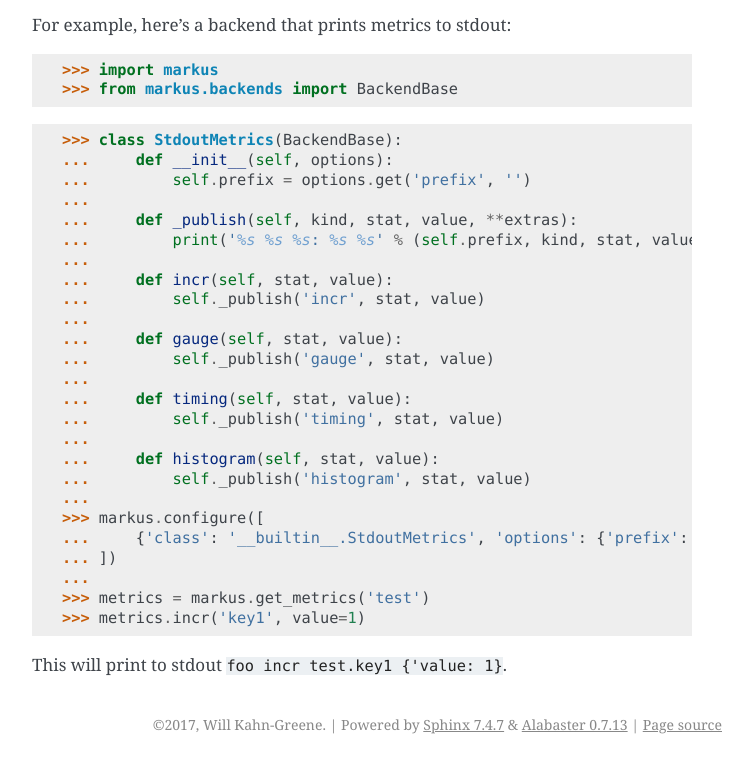
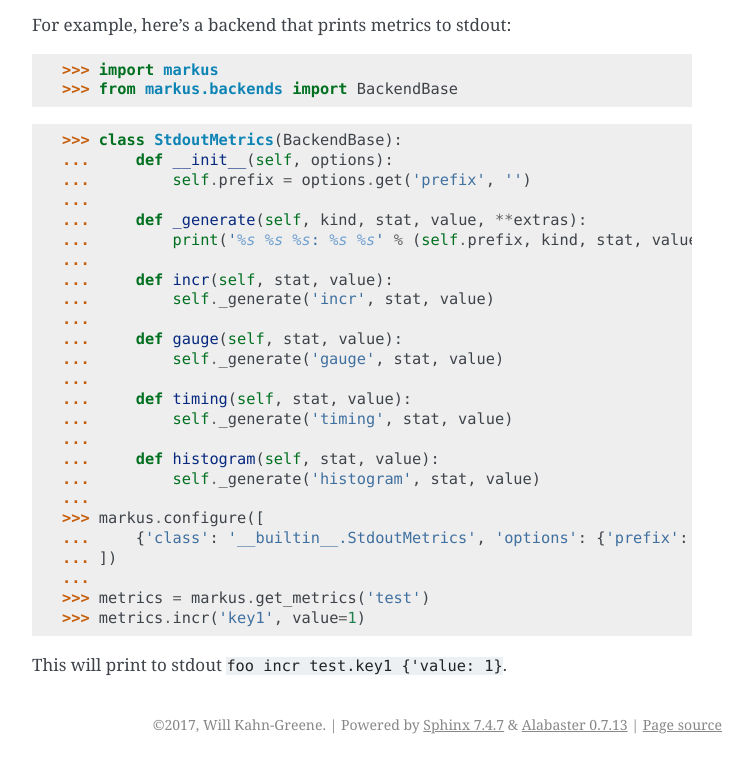
Before and after one commit to willkg/markus, a Sphinx documentation site: the page built from docs/backends.rst, in a window 1280 px wide, cut to the strip 994-1758 px from the top of the page. Shown: the whole strip, without its empty margins (388-1140 px from the left). Built offline with Sphinx 7.4.7, drawn with Linux system fonts in a browser that asks for light colours.

Commit message:
Improve docs
* clean up use of "publish" vs. "generate"
* update text that used concepts from the original Antenna implementation
* improve some text that was meh

```diff
--- a/README.rst
+++ b/README.rst
@@ -18,7 +18,7 @@
 
 * providing multiple backends (Datadog statsd, logging, and so on) for sending
   data to multiple places
-* supports sending metrics to multiple backends
+* sending metrics to multiple backends
 * providing a testing framework for easy testing
 * providing a decoupled infrastructure making it easier to use metrics without
   having to worry about making sure your metrics client is configured and
--- a/docs/backends.rst
+++ b/docs/backends.rst
@@ -54,20 +54,20 @@
     ...     def __init__(self, options):
     ...         self.prefix = options.get('prefix', '')
     ...
-    ...     def _publish(self, kind, stat, value, **extras):
+    ...     def _generate(self, kind, stat, value, **extras):
     ...         print('%s %s %s: %s %s' % (self.prefix, kind, stat, value, extras))
     ...
     ...     def incr(self, stat, value):
-    ...         self._publish('incr', stat, value)
+    ...         self._generate('incr', stat, value)
     ...
     ...     def gauge(self, stat, value):
-    ...         self._publish('gauge', stat, value)
+    ...         self._generate('gauge', stat, value)
     ...
     ...     def timing(self, stat, value):
-    ...         self._publish('timing', stat, value)
+    ...         self._generate('timing', stat, value)
     ...
     ...     def histogram(self, stat, value):
-    ...         self._publish('histogram', stat, value)
+    ...         self._generate('histogram', stat, value)
     ...
     >>> markus.configure([
     ...     {'class': '__builtin__.StdoutMetrics', 'options': {'prefix': 'foo'}}
```
Also changed, not shown: 1 other file.
